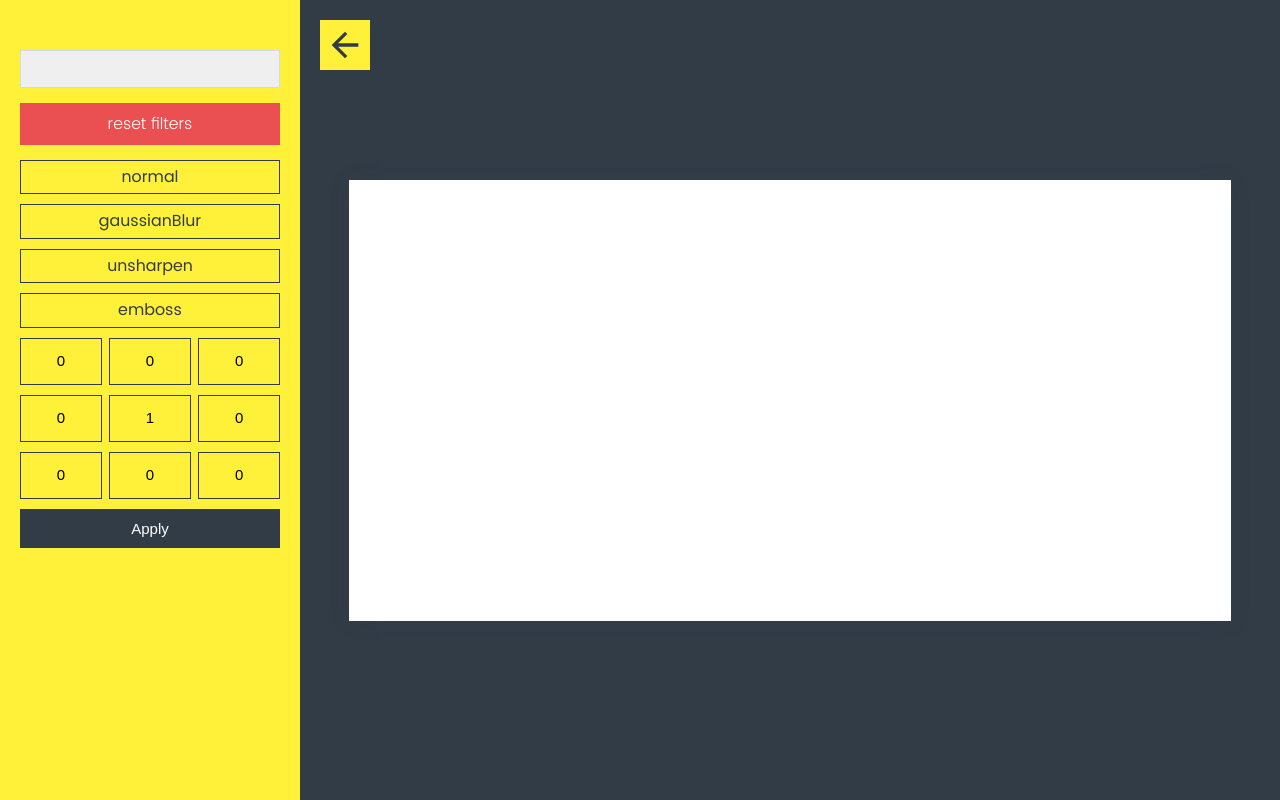
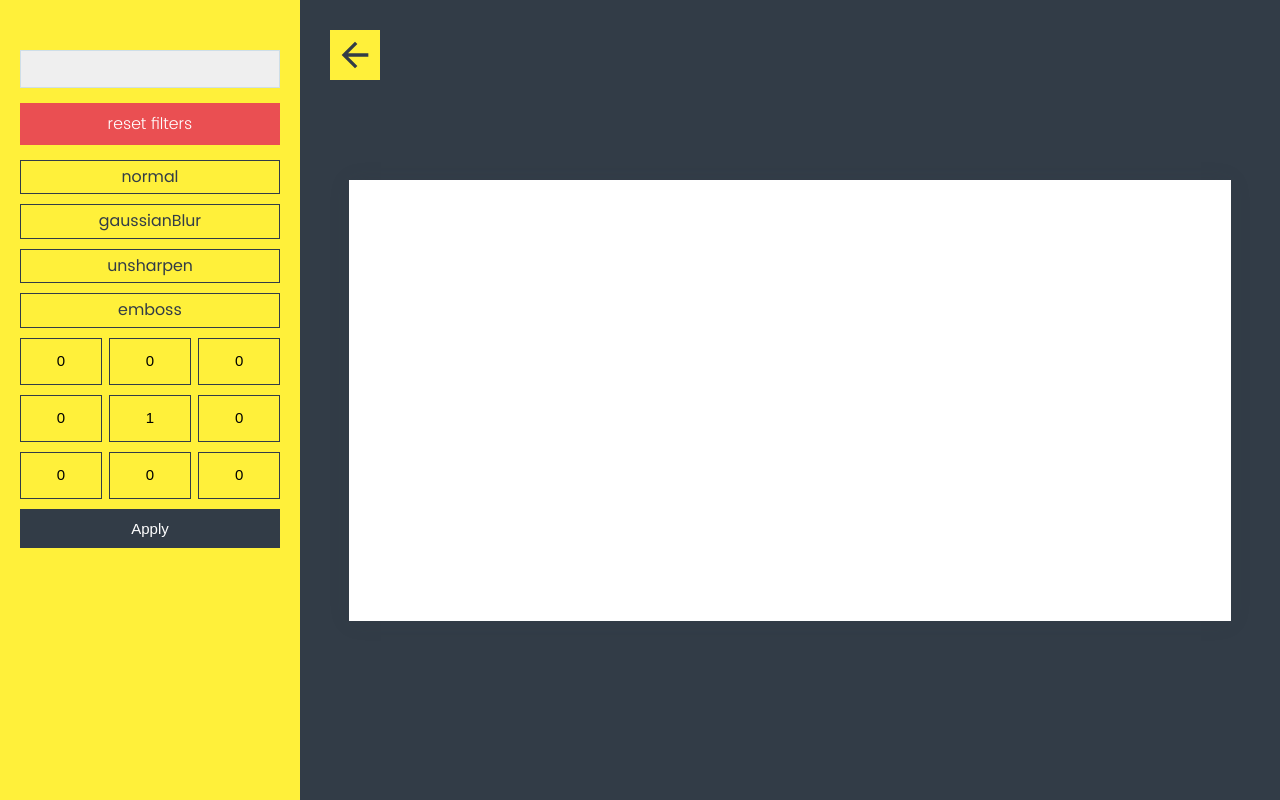
Before and after one commit to Abdelrahman3D/Iris, a Nuxt app: page /filters in a window 1280 px wide. Built offline with nearby package versions, Linux system fonts and the light colour scheme.

Commit message:
add back button

```diff
--- a/assets/stylus/app.styl
+++ b/assets/stylus/app.styl
@@ -8,6 +8,8 @@ $flexCenter
 @import 'index'
 @import 'filters'
 @import 'avm'
+@import 'back'
+
 
 
 .page-enter-active
--- /dev/null
+++ b/assets/stylus/back.styl
@@ -0,0 +1,17 @@
+.back
+  position: absolute
+  top: 30px
+  left: 30px
+  fill: $dark
+  width: 50px
+  height: 50px
+  background: $yellow
+  transition: 0.2s
+  z-index: 999
+  @extends $flexCenter
+  &:hover
+    transform: translateX(-5px)
+
+  .icon
+    width: 40px
+    height: 40px
--- a/assets/stylus/filters.styl
+++ b/assets/stylus/filters.styl
@@ -16,23 +16,6 @@
     height: 100vh
     background-color: $dark
     @extends $flexCenter
-
-  &-back
-    position: absolute
-    top: 20px
-    left: 20px
-    fill: $dark
-    width: 50px
-    height: 50px
-    background: $yellow
-    transition: 0.2s
-    @extends $flexCenter
-    &:hover
-      transform: translateX(-5px)
-
-    .icon
-      width: 40px
-      height: 40px
 
 .app
   display: flex
--- a/pages/evm.vue
+++ b/pages/evm.vue
@@ -43,6 +43,10 @@
 
 
     .workspace.grid.is-center
+      nuxt-link.back(to="/")
+        svg.icon
+          use(xlink:href="/img/sprites.svg#icon-back")
+
       .column.is-6.is-center.source
         video(ref="video")
         a.upload
--- a/pages/filters.vue
+++ b/pages/filters.vue
@@ -16,7 +16,7 @@
       </div>
     </div>
     <div class="artboard-wrapper">
-      <nuxt-link class="artboard-back" to="/">
+      <nuxt-link class="back" to="/">
         <svg class="icon">
           <use xlink:href="/img/sprites.svg#icon-back"></use>
         </svg>
```
